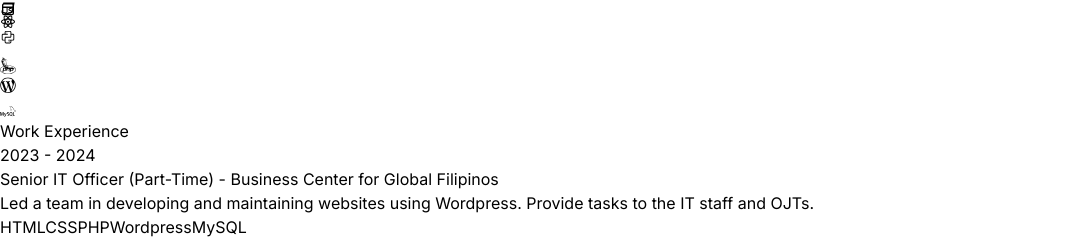
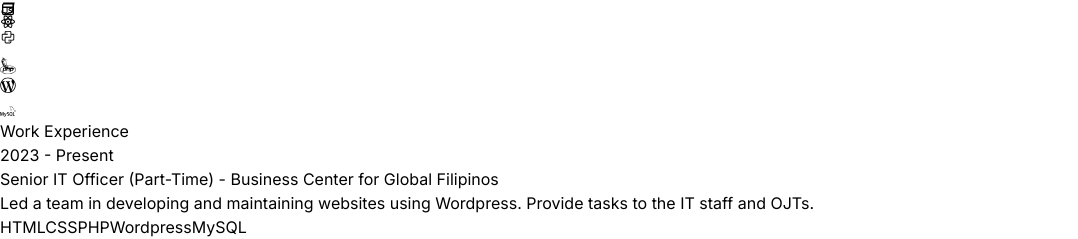
Before and after one commit to jedsalanguit/jed-salanguit-portfolio, a React (Vite) app: page / in a window 1280 px wide. Shown: the part 1707-1946 px from the top of the page, without its empty margins (0-1078 px from the left). Built offline with nearby package versions, Linux system fonts and the light colour scheme.

Commit message:
part time job

```diff
--- a/src/constants/index.js
+++ b/src/constants/index.js
@@ -11,7 +11,7 @@ export const ABOUT_TEXT4 = `In addition to my technical pursuits, I am dedicated
 
 export const EXPERIENCES = [
   {
-    year: "2023 - 2024",
+    year: "2023 - Present",
     role: "Senior IT Officer (Part-Time)",
     company: "Business Center for Global Filipinos",
     description: `Led a team in developing and maintaining websites using Wordpress. Provide tasks to the IT staff and OJTs.`,
```
